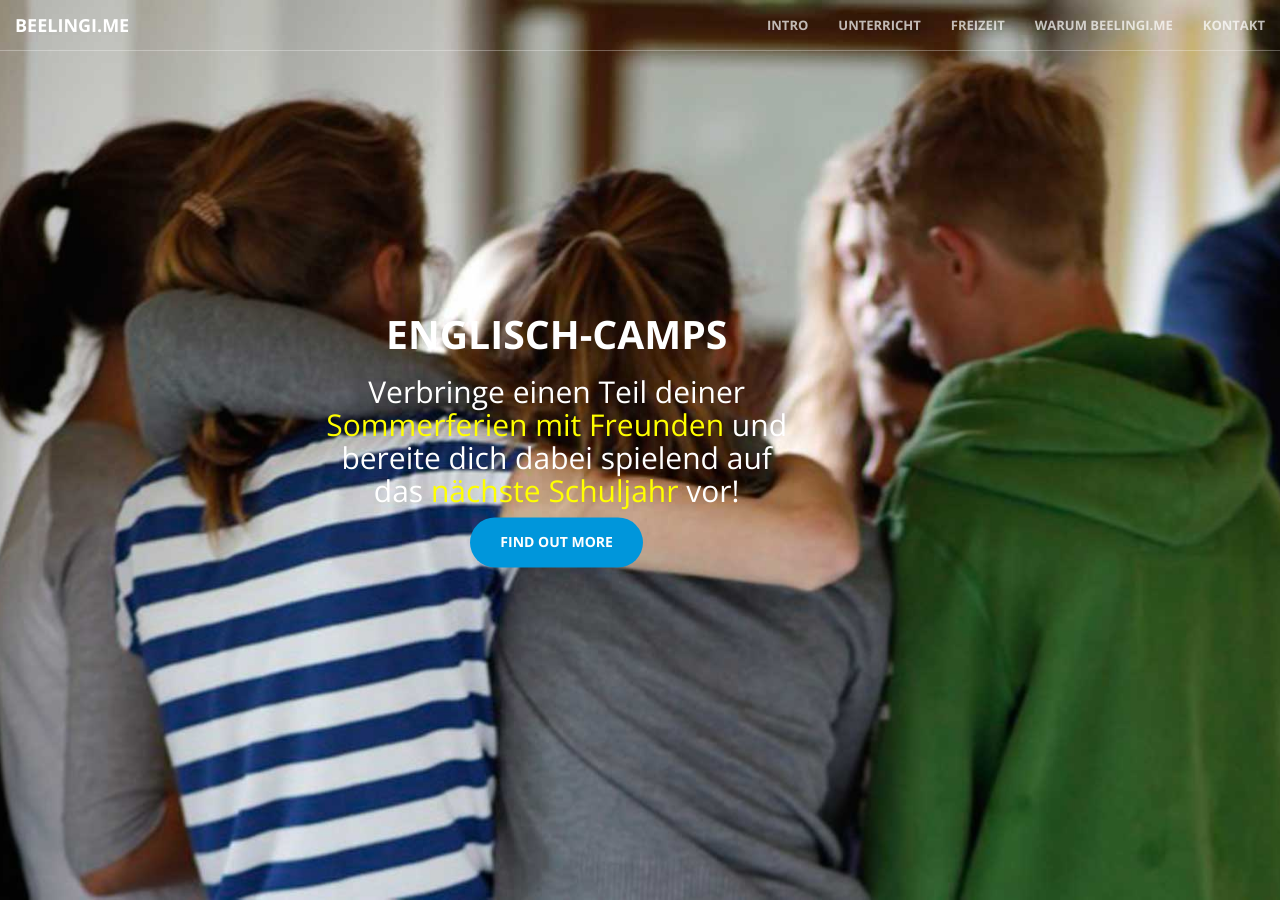
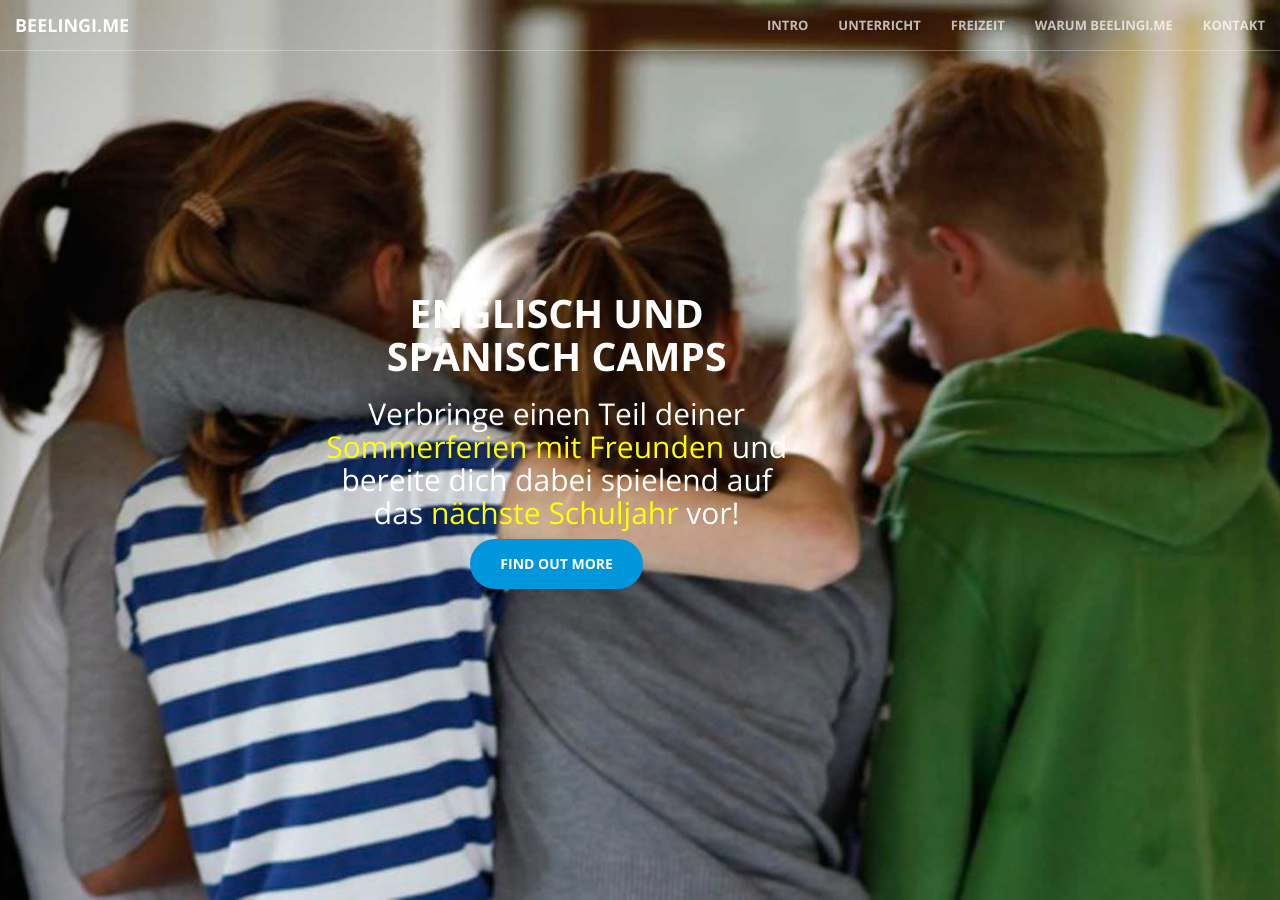
Before and after one commit to Beelingi/beelingi.github.io, a Jekyll site: the page built from index.html, in a window 1280 px wide and 900 px high. Built offline with Jekyll 4.4.1, drawn with Linux system fonts in a browser that asks for light colours.

Commit message:
Spanisch

```diff
--- a/_includes/header.html
+++ b/_includes/header.html
@@ -2,7 +2,7 @@
     <div class="header-content">
         <div class="header-content-inner">
             <div class="intro  lead col-md-6 col-md-offset-2 col-sm-offset-2 col-md-6 white">
-                <h1>Englisch-Camps</h1>
+                <h1>Englisch und Spanisch Camps</h1>
                 <h2>Verbringe einen Teil deiner <a lass="page-scroll" href="#freizeit">Sommerferien mit Freunden</a> und bereite dich dabei spielend auf das <a href="#unterricht">nächste Schuljahr</a> vor!</h2>
             <a lass="page-scroll" href="#about" class="btn btn-primary btn-xl page-scroll">Find Out More</a>
         </div>
```
Also changed, not shown: 1 other file.
